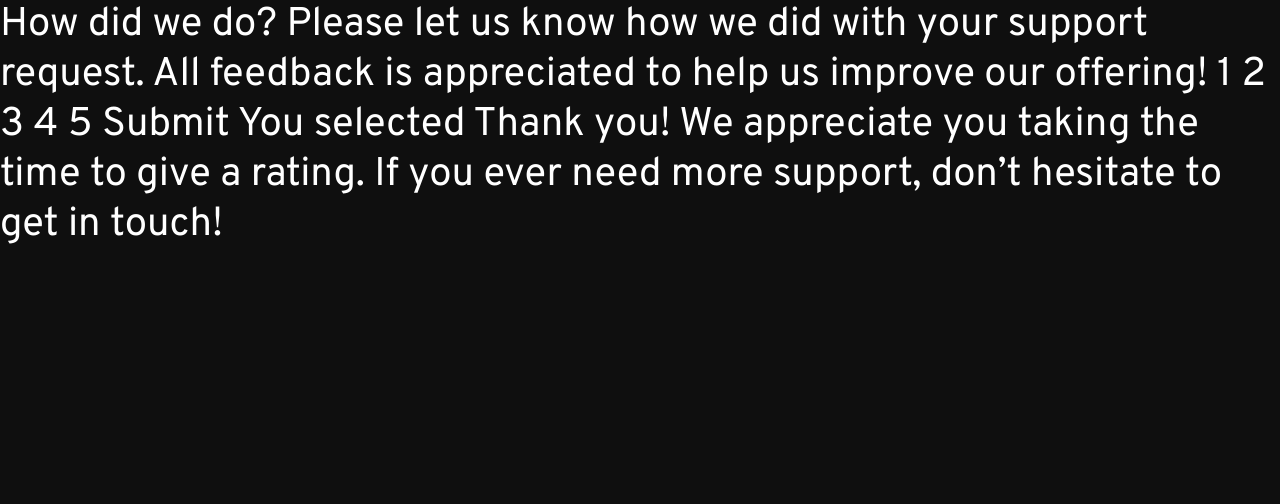
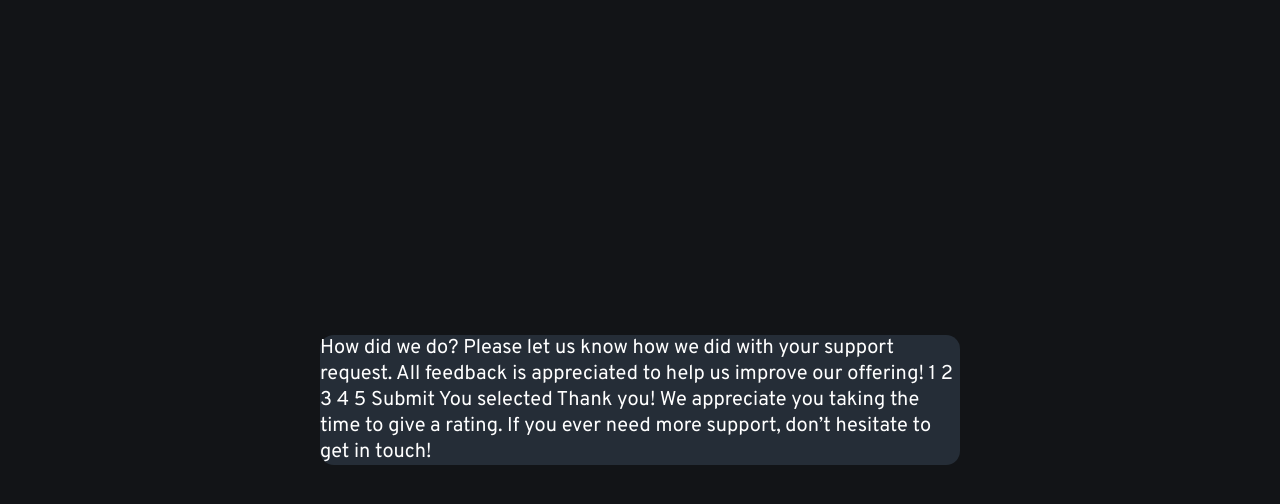
Before and after one commit to pkthunder87/rating-comp, a React (Vite) app: page / in a window 1280 px wide. Shown: the top 504 px of the page. Built offline with nearby package versions, Linux system fonts and the light colour scheme.

Commit message:
Styles: Add color scheme and layout

```diff
--- a/src/App.tsx
+++ b/src/App.tsx
@@ -2,7 +2,7 @@ import "./sass/main.scss";
 
 function App() {
   return (
-    <div>
+    <div className="layout">
       <p className="text">
         How did we do? Please let us know how we did with your support request.
         All feedback is appreciated to help us improve our offering! 1 2 3 4 5
--- a/src/sass/_base.scss
+++ b/src/sass/_base.scss
@@ -15,14 +15,11 @@
 :root {
   // Colors
 
-  --color-green: 75deg, 94%, 57%;
+  --color-orange: 25deg, 97%, 53%;
 
-  --color-white: 0deg, 0%, 100%;
-
-  --color-grey-700: 0deg, 0%, 20%;
-  --color-grey-800: 0deg, 0%, 12%;
-  --color-grey-900: 0deg, 0%, 8%;
-  --color-grey-1000: 0deg, 0%, 6%;
+  --color-grey: 217deg, 12%, 63%;
+  --color-dark-blue: 213deg, 19%, 18%;
+  --color-very-dark-blue: 216deg, 12%, 8%;
 }
 
 /* =============
@@ -71,20 +68,7 @@ body {
   font-size: 1.4rem;
 
   color: hsl(var(--color-white));
-  background-color: hsl(var(--color-grey-1000));
-}
-
-.site-links:link,
-.site-links:visited {
-  text-decoration: none;
-  color: hsl(var(--color-white));
-}
-
-.site-links:active,
-.site-links:hover {
-  color: hsl(var(--color-grey-800));
-  background-color: hsl(var(--color-green));
-  cursor: url("./assets/images/icons8-cursor-18.png"), auto;
+  background-color: hsl(var(--color-very-dark-blue));
 }
 
 /* Make images easier to work with */
--- a/src/sass/_components.scss
+++ b/src/sass/_components.scss
@@ -12,13 +12,11 @@
 :root {
   // Colors
 
-  --color-green: 75deg, 94%, 57%;
+  --color-orange: 25deg, 97%, 53%;
 
-  --color-white: 0deg, 0%, 100%;
-
-  --color-grey-700: 0deg, 0%, 20%;
-  --color-grey-800: 0deg, 0%, 12%;
-  --color-grey-900: 0deg, 0%, 8%;
+  --color-grey: 217deg, 12%, 63%;
+  --color-dark-blue: 213deg, 19%, 18%;
+  --color-very-dark-blue: 216deg, 12%, 8%;
 }
 
 /* =================
@@ -30,8 +28,17 @@
 /* ==============================
    1.0 Phones & Tablets 0 - 900px
    ============================== */
+.layout {
+  height: 100vh;
+  display: flex;
+  justify-content: center;
+  align-items: center;
+}
 
 .text {
+  border-radius: 14px;
+  background-color: hsl(var(--color-dark-blue));
   color: white;
-  font-size: 4rem;
+  font-size: 2rem;
+  width: 50%;
 }
```
